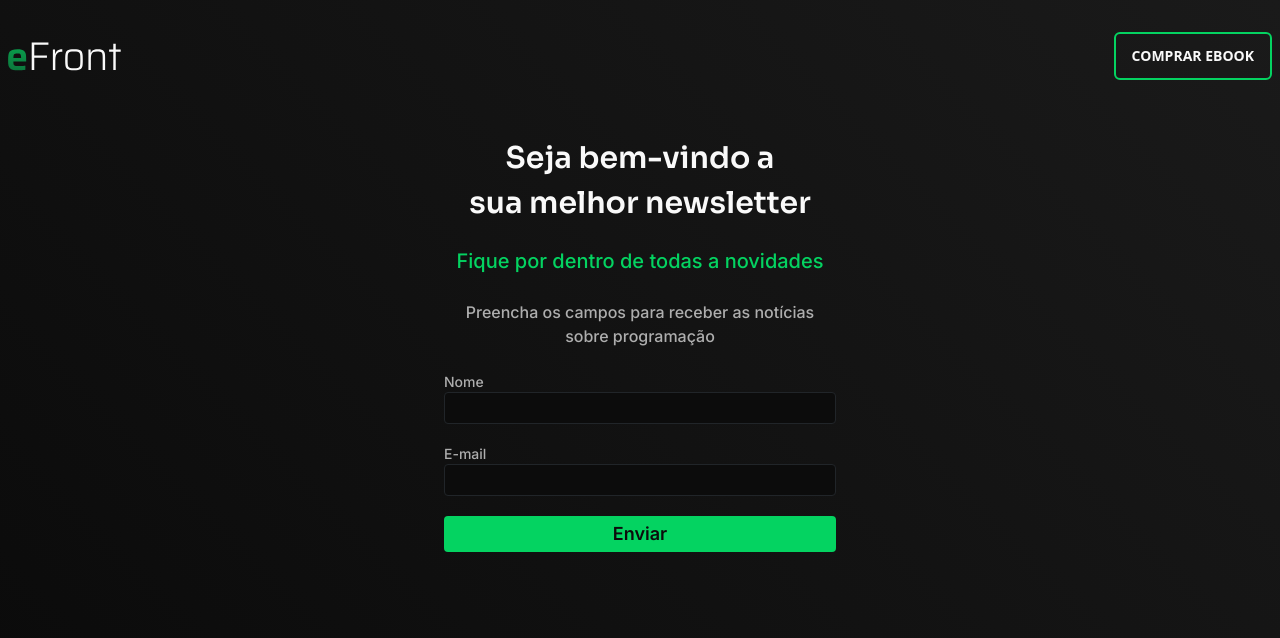
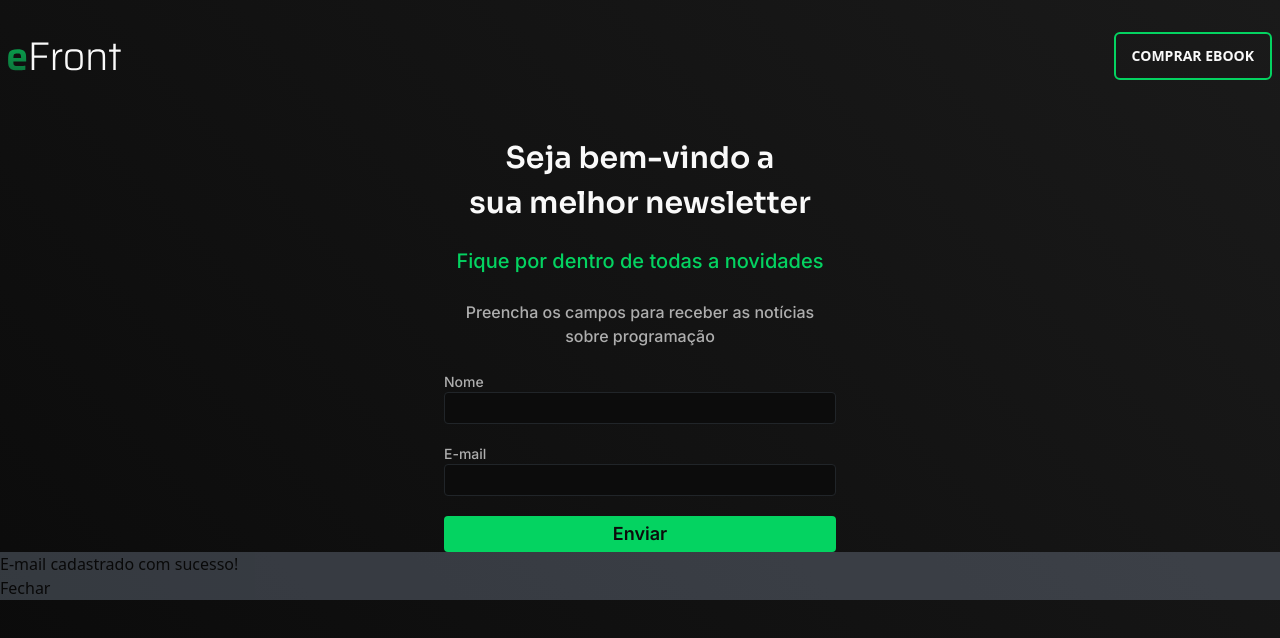
Before and after one commit to GabrielMatoss/Efront-Formulario, a React (Vite) app: page / in a window 1280 px wide. Both pictures are taken after typing "Sample", "name@example.com" into the empty fields and a click on the button "Enviar". Shown: the top 638 px of the page. Built offline with nearby package versions, Linux system fonts and the light colour scheme.

Commit message:
feat(src): creation initial logic modal

```diff
--- a/src/App.tsx
+++ b/src/App.tsx
@@ -1,12 +1,9 @@
 import { Form } from "./components/Form";
 import eFrontLogo from "./assets/eFront.svg";
-import { useEffect, useState } from "react";
+import { useState } from "react";
 
 export function App() {
-  const [modalIsOpen, setModalIsOpen] = useState("");
-  useEffect(() => {
-    if (!modalIsOpen) return;
-  }, [modalIsOpen]);
+  const [modalIsOpen, setModalIsOpen] = useState(false);
 
   return (
     <div className="max-w-7xl mx-auto pb-4 ">
@@ -42,6 +39,16 @@ export function App() {
           <Form setModalIsOpen={setModalIsOpen} />
         </section>
       </main>
+      {modalIsOpen ? (
+        <div className="bg-dark-primary opacity-30">
+          <div className="bg-slate-400">
+            <p>E-mail cadastrado com sucesso!</p>
+            <button onClick={() => setModalIsOpen(false)}>Fechar</button>
+          </div>
+        </div>
+      ) : (
+        ""
+      )}
     </div>
   );
 }
--- a/src/components/Form.tsx
+++ b/src/components/Form.tsx
@@ -12,7 +12,11 @@ const formSchema = z.object({
 
 type FormDataInputs = z.infer<typeof formSchema>;
 
-export function Form({ setModalIsOpen }: any) {
+interface ModalProps {
+  setModalIsOpen: (isOpen: boolean) => void;
+}
+
+export function Form({ setModalIsOpen }: ModalProps) {
   const {
     register,
     handleSubmit,
@@ -29,10 +33,8 @@ export function Form({ setModalIsOpen }: any) {
       name: "",
       email: "",
     });
-    setModalIsOpen(() => {
-      let message = "Olá";
-      return message;
-    });
+
+    setModalIsOpen(true);
   }
 
   return (
```
